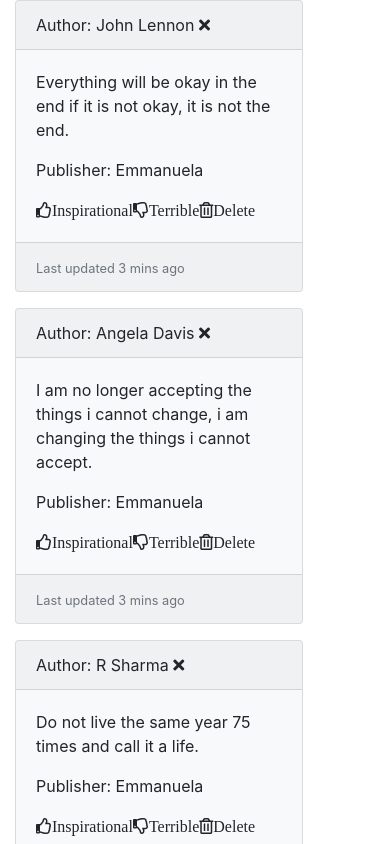
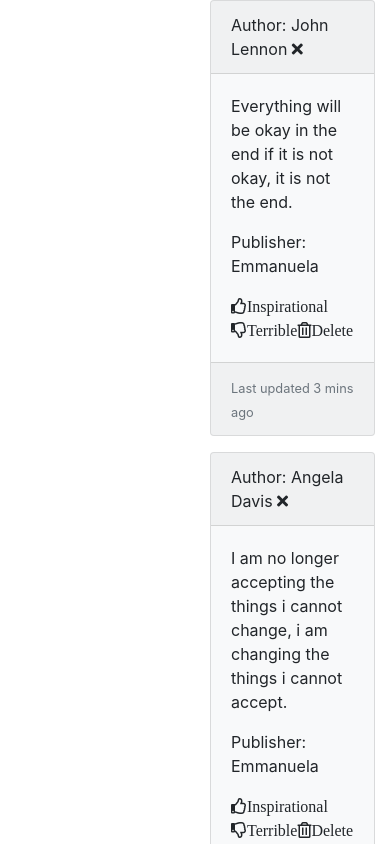
Before and after one commit to EmmanuelaJoy/quote-application, an Angular app: page / in a window 390 px wide. Shown: the top 844 px of the page. Built offline with nearby package versions, Linux system fonts and the light colour scheme.

Commit message:
add a component goal-form

```diff
--- a/src/app/app.module.ts
+++ b/src/app/app.module.ts
@@ -4,11 +4,13 @@
 import { AppRoutingModule } from './app-routing.module';
 import { AppComponent } from './app.component';
 import { QuoteComponent } from './quote/quote.component';
+import { QuoteFormComponent } from './quote-form/quote-form.component';
 
 @NgModule({
   declarations: [
     AppComponent,
-    QuoteComponent
+    QuoteComponent,
+    QuoteFormComponent
   ],
   imports: [
     BrowserModule,
--- /dev/null
+++ b/src/app/quote-form/quote-form.component.html
@@ -0,0 +1 @@
+<p>quote-form works!</p>
--- /dev/null
+++ b/src/app/quote-form/quote-form.component.ts
@@ -0,0 +1,15 @@
+import { Component, OnInit } from '@angular/core';
+
+@Component({
+  selector: 'app-quote-form',
+  templateUrl: './quote-form.component.html',
+  styleUrls: ['./quote-form.component.css']
+})
+export class QuoteFormComponent implements OnInit {
+
+  constructor() { }
+
+  ngOnInit(): void {
+  }
+
+}
--- a/src/app/quote/quote.component.html
+++ b/src/app/quote/quote.component.html
@@ -4,7 +4,10 @@
 
 <div class="container">
     <div class="row">
-        <div class="col-md-6">
+        <div class="col-6">
+
+        </div>
+        <div class="col-6">
             <div *ngFor='let quote of quotes;let i = index'>
                 <div id={{i}} class="card bg-light mb-3" style="max-width: 18rem;">
                     <div class="card-header">Author: {{quote.author}} <i class="fas fa-times"></i></div>
```
Also changed, not shown: src/app/quote-form/quote-form.component.css (added), 1 other file (tests, documents, lock files or other folders).
